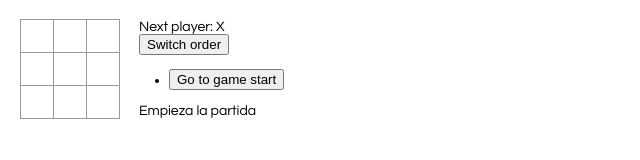
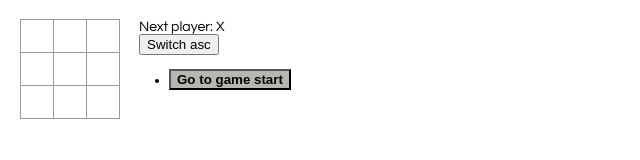
Before and after one commit to raultoag/tictactoe-react, a React app: page / in a window 1280 px wide. Shown: the whole page, without its empty margins (0-640 px from the left). Built offline with nearby package versions, Linux system fonts and the light colour scheme.

Commit message:
subida ejercicio 4 y 6

```diff
--- a/src/index.css
+++ b/src/index.css
@@ -48,11 +48,11 @@ body {
   .game-info {
     margin-left: 20px;
   }
+  /* ejercicio 2: */
   .cambioColor{
-    color: white;
-    background-color: black;
+    font-weight: bold;
+    background-color: #B5B8B1;
   }
   .inActive{
-    color: black;
-    background-color: none;
+    font-weight: normal;
   }
--- a/src/index.js
+++ b/src/index.js
@@ -3,12 +3,12 @@ import ReactDOM from 'react-dom';
 import './index.css';
 function Square(props) {
   return (
-    <button className="square" onClick={props.onClick}>
+    <button className={"square"} onClick={props.onClick}>
       {props.value}
     </button>
   );
 }
-
+// {props.stepNumber === move ? 'cambioColor' : 'inActive'}+
 class Board extends React.Component {
   renderSquare(i) {
     return (
@@ -41,33 +41,7 @@ class Board extends React.Component {
     );
   }
 }
-//ejercicio 2:
-class Button extends React.Component {
-  constructor(props) {
-    super(props);
 
-    this.state = {
-      clicked: false
-    };
-  }
-
-  changeColor = event => {
-    this.setState({
-      clicked: !this.state.clicked
-    });
-    if (this.props.onClick) this.props.onClick()
-  };
-
-  render() {
-    let btn_class = this.state.clicked ? "cambioColor" : "isActive";
-
-    return (
-      <button className={btn_class} onClick={this.changeColor}>
-        {this.props.name}
-      </button>
-    );
-  }
-}
 class Game extends React.Component {
   constructor(props) {
     super(props);
@@ -81,25 +55,25 @@ class Game extends React.Component {
       xIsNext: true,
       //ejercicio 1:
       id: 0,
-      //ejercicio 2:
-      clickedBtn : {},
-      btnStyle: Array(9).fill(null)
+      //ejercicio 4:
+      toggleAsc: true
     };
   }
 
   handleClick(i) {
     const history = this.state.history.slice(0, this.state.stepNumber + 1);
-    const ubicacion = this.state.history.slice(0, this.state.id + 1);
     const current = history[history.length - 1];
     const squares = current.squares.slice();
     if (calculateWinner(squares) || squares[i]) {
       return;
     }
     squares[i] = this.state.xIsNext ? "X" : "O";
+    //console.log(calculateWinner());
     this.setState({
       history: history.concat([
         {
-          squares: squares
+          squares: squares,
+          currentLocation: getLocation(i)
         }
       ]),
       stepNumber: history.length,
@@ -108,84 +82,57 @@ class Game extends React.Component {
       id: i
 
     });
-
   }
 
   jumpTo(step) {
     this.setState({
       stepNumber: step,
-      xIsNext: (step % 2) === 0
+      xIsNext: (step % 2) === 0,
     });
   }
+  //ejercicio 4:
   switch(){
-    console.log("move");
+      this.setState({
+        toggle: "desc",
+        toggleAsc: !this.state.toggleAsc
+      })
   }
 
   render() {
     const history = this.state.history;
     const current = history[this.state.stepNumber];
     const winner = calculateWinner(current.squares);
-    //ejercicio 1:
-    let casilla = this.state.id;
-    const empieza = this.state.id;
-    if (empieza === 0){
-      casilla = "Empieza la partida";
-    }
-    else if ( casilla === 0){
-      casilla = "Fila 1 Columna 1";
-    }
-    else if ( casilla === 1){
-        casilla = "Fila 1 Columna 2";
-    }
-    else if ( casilla === 2){
-      casilla = "Fila 1 Columna 3";
-    }
-    else if ( casilla === 3){
-      casilla = "Fila 2 Columna 1";
-    }
-    else if ( casilla === 4){
-      casilla = "Fila 2 Columna 2";
-    }
-    else if ( casilla === 5){
-      casilla = "Fila 2 Columna 3";
-    }
-    else if ( casilla === 6){
-      casilla = "Fila 3 Columna 1";
-    }
-    else if ( casilla === 7){
-      casilla = "Fila 3 Columna 2";
-    }
-    else if ( casilla === 8){
-      casilla = "Fila 3 Columna 3";
-    }
+    let moves = history.map((step, move) => {
 
-
-    const moves = history.map((step, move) => {
       const desc = move ?
         'Go to move #' + move :
         'Go to game start';
-      // const casi = cas ?
-      //   'Estas en la casilla ' + cas :
-      //   'Hola';
+      //ejercicio 1:
+      const casilla = step.currentLocation;
       return (
-        <div key={move}>
-          <ul>
+          <ul key={move}>
             <li>
               {/* ejercicio 2: */}
-              <Button name={desc} onClick={() => this.jumpTo(move)} />
+              <button className={this.state.stepNumber === move ? 'cambioColor' : 'inActive'} onClick={() => this.jumpTo(move)} >
+                {/* ejercicio 1: */}
+                {desc} {casilla}
+              </button>
             </li>
           </ul>
-        </div>
       );
+
     });
-
     let status;
     if (winner) {
       status = "Winner: " + winner;
-    } else {
+    }
+    //ejercicio 6:
+    else if(!current.squares.includes(null)){
+      status = "It's a draw";
+    }
+    else {
       status = "Next player: " + (this.state.xIsNext ? "X" : "O");
     }
-
     return (
       <div className="game">
         <div className="game-board">
@@ -196,12 +143,12 @@ class Game extends React.Component {
         </div>
         <div className="game-info">
           <div>{status}</div>
-          <button  onClick={() => this.switch()}>Switch order</button>
-          <div>{moves}</div>
-          {/* ejercicio 1: */}
-          <div>{casilla}</div>
+          {/* ejercicio 4: */}
+          <button  onClick={() => this.switch()}>Switch {this.state.toggleAsc ? "asc" : "desc"}</button>
+          <div>{this.state.toggleAsc ? moves : moves.reverse()}</div>
         </div>
       </div>
+      // {moves}
     );
   }
 }
@@ -229,3 +176,38 @@ function calculateWinner(squares) {
   }
   return null;
 }
+// EJERCICIO 1:
+const getLocation = (move) => {
+  switch (move){
+    case 0:
+      move = "Fila 1 Columna 1";
+      break;
+    case 1:
+      move = "Fila 1 Columna 2";
+      break;
+    case 2:
+      move = "Fila 1 Columna 3";
+      break;
+    case 3:
+      move = "Fila 2 Columna 1";
+      break;
+    case 4:
+      move = "Fila 2 Columna 2";
+      break;
+    case 5:
+      move = "Fila 2 Columna 3";
+      break;
+    case 6:
+      move = "Fila 3 Columna 1";
+      break;
+    case 7:
+      move = "Fila 3 Columna 2";
+      break;
+    case 8:
+      move = "Fila 3 Columna 3";
+      break;
+    default:
+      break;
+  }
+ return move;
+};
```
